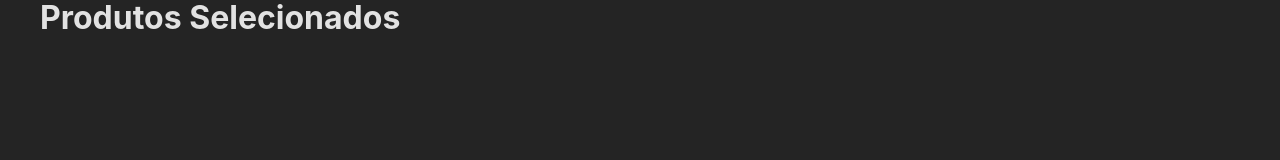
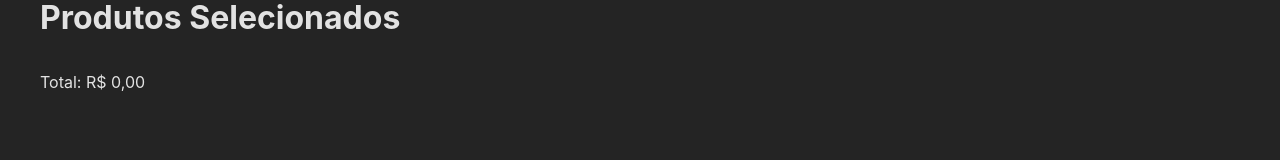
Before and after one commit to andersonaguia/DevInHouse-Semana9, a React (Vite) app: page /selecionados in a window 1280 px wide. Shown: the part 124-284 px from the top of the page. Built offline with nearby package versions, Linux system fonts and the light colour scheme.

Commit message:
[M1S09] Ex 9 - Adicionar total dos produtos selecionados

```diff
--- a/src/pages/produtosSelecionados/ProdutosSelecionados.jsx
+++ b/src/pages/produtosSelecionados/ProdutosSelecionados.jsx
@@ -11,9 +11,16 @@ export const ProdutosSelecionados = () => {
         )
     }
 
+    const total = () => {
+        return(
+            listaSelecionados().reduce((soma, item) => soma + item.valor, 0)
+        )
+    }
+
     return(
         <>
             <h1>Produtos Selecionados</h1>
+            <p>Total: R$ {total().toFixed(2).replace(".", ",")}</p>
             <ListaCards produtos={listaSelecionados()}/>
         </>
     )
```
